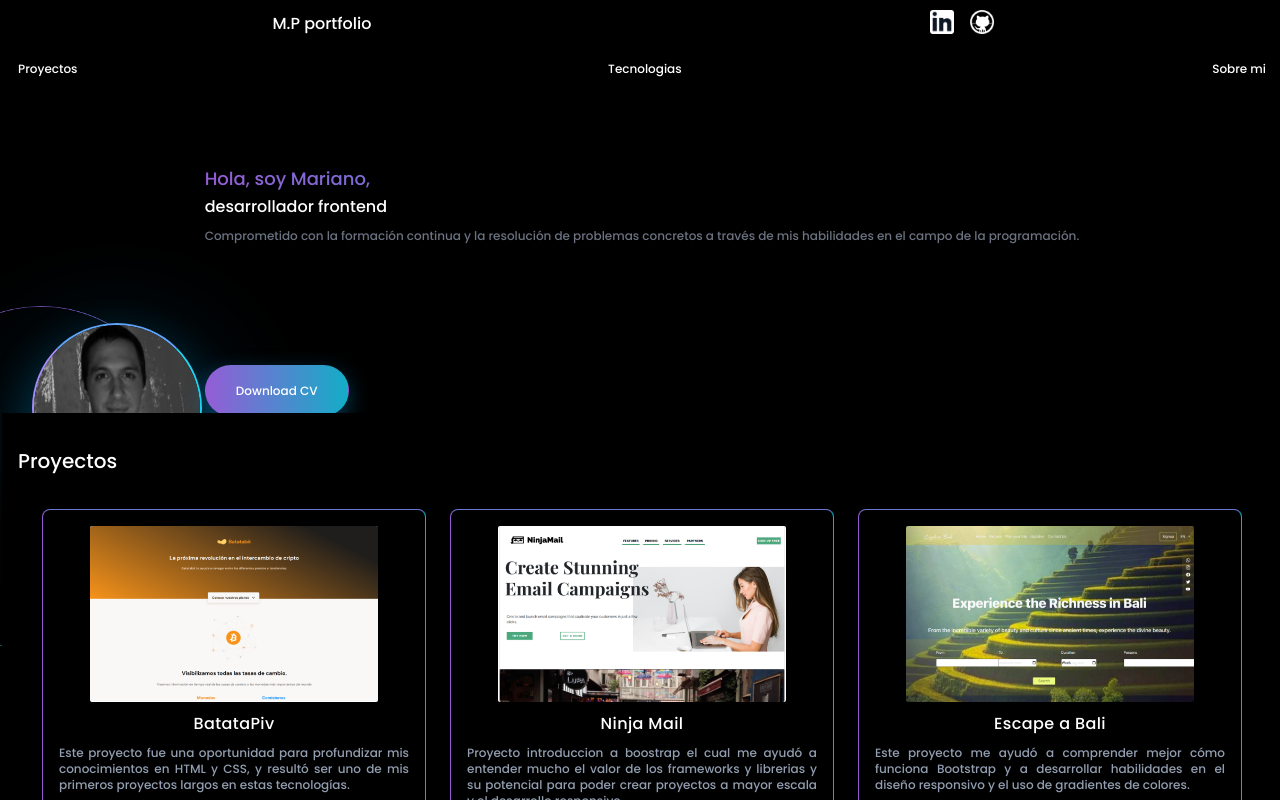
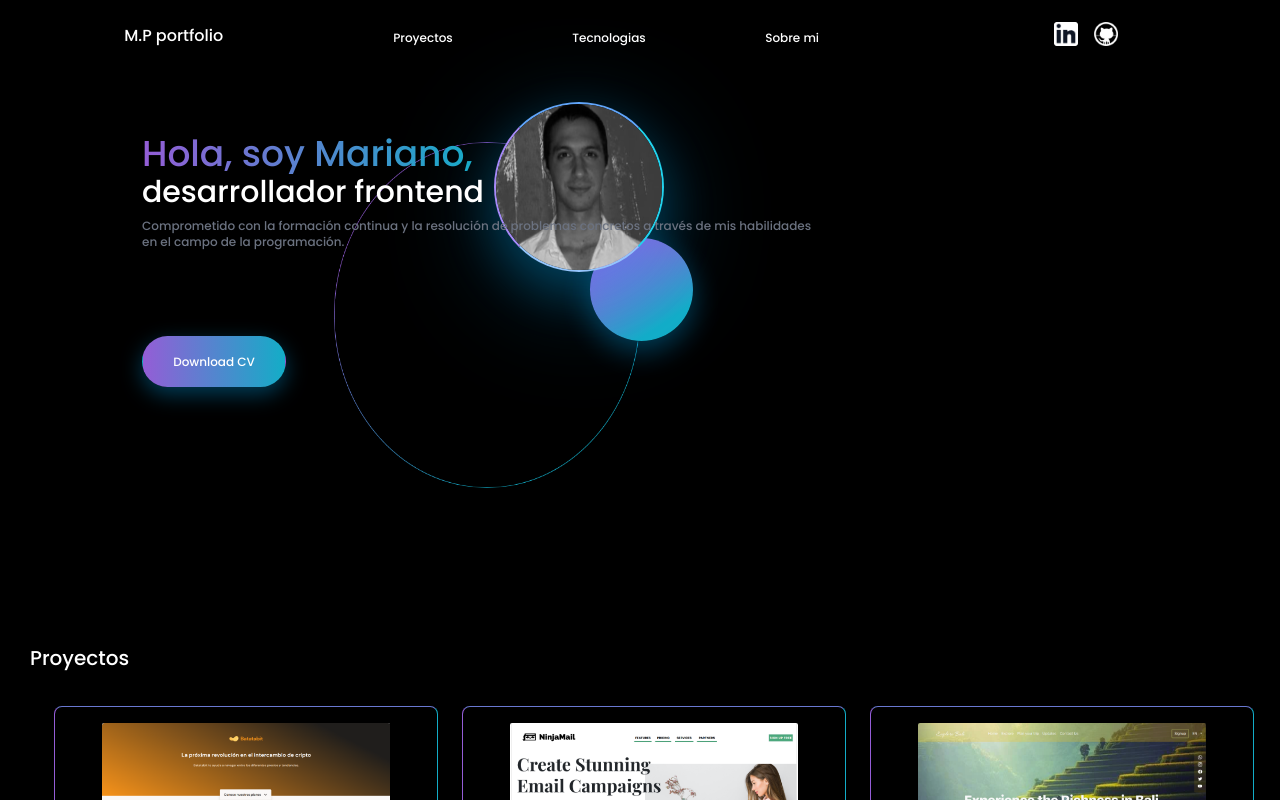
Before and after one commit to Marianopiv/portfolio-piv, a React (Vite) app: page / in a window 1280 px wide. Shown: the top 800 px of the page. Built offline with nearby package versions, Linux system fonts and the light colour scheme.

Commit message:
ajusto tamaño

```diff
--- a/src/App.jsx
+++ b/src/App.jsx
@@ -5,7 +5,7 @@ import 'animate.css';
 
 function App() {
   return (
-    <div className="App animate__animated animate__fadeIn">
+    <div className="App animate__animated animate__fadeIn p-3">
       <Home/>
     </div>
   )
--- a/src/components/home/Home.jsx
+++ b/src/components/home/Home.jsx
@@ -1,47 +1,47 @@
 import React from "react";
 import NavBar from "../navBar/NavBar";
-import cvpic from "../../assets/cvpic.png";
 import AboutMe from "../aboutMe/AboutMe";
-import Button from "../../UI/Button";
 import Portfolio from "../portfolio/Portfolio";
 import "animate.css";
 import Tecnologias from "../tecnologias/Tecnologias";
 import "./home.css";
 import ellipse14 from "../../assets/Ellipse 14.png";
-import ellipse15 from "../../assets/Ellipse 15.png";
 import withBg from "../../assets/black-white.png";
 import Footer from "../footer/Footer";
 const Home = () => {
-  function handleClick(section) {
-    const contactoSection = document.querySelector(`#${section}`);
-    contactoSection.scrollIntoView({ behavior: "smooth" });
-  }
   return (
     <>
       <NavBar />
-      <div className="drop-shadow-2xl bg-black text-white font-serif text-left flex flex-col pt-4 py-0 sm:h-80 sm:items-center">
+      <div className="drop-shadow-2xl bg-black text-white font-serif text-left flex flex-col pt-4 py-0 sm:items-center">
         <div className="animate__animated animate__fadeIn sm:animate__fadeInLeft py-4 px-10 sm:px-32 flex flex-col justify-center poppins ">
-          <div className="flex flex-col justify-center mt-4 sm:mt-10">
-            <h3 className="title text-lg font-black">Hola, soy Mariano,</h3>
-            <h3 className="text-white"> desarrollador frontend</h3>
-            <p className="text-xs text-gray-500 mt-2">
+          <div className="flex flex-col justify-center sm:justify-start mt-4 sm:mt-10 sm:flex-row sm:flex-wrap">
+            <div className="sm:z-20">
+              <h3 className="title text-lg font-black sm:text-4xl">
+                Hola, soy Mariano,
+              </h3>
+              <h3 className="text-white sm:text-3xl">
+                {" "}
+                desarrollador frontend
+              </h3>
+            </div>
+            <p className="text-xs text-gray-500 mt-2 sm:w-2/3 ">
               Comprometido con la formación continua y la resolución de
               problemas concretos a través de mis habilidades en el campo de la
               programación.
             </p>
-            <div className="h-96 z-50">
+            <div className="h-96 sm:h-58  z-50 sm:-z-20">
               <img
-                className="absolute ellipse-14 rounded-full "
+                className="absolute ellipse-14 rounded-full sm:left-80 sm:top-20 "
                 src={ellipse14}
                 alt=""
               />
-              <div className="absolute ellipse-15 rounded-full"></div>
+              <div className="absolute ellipse-15 rounded-full sm:left-135 sm:top-44"></div>
               <img
-                className="absolute cv border-2 border-r-cyan-400 border-l-violet-400 border-t-blue-400 border-b-blue-300"
+                className="absolute cv border-2 border-r-cyan-400 border-l-violet-400 border-t-blue-400 border-b-blue-300 sm:left-120 sm:top-10"
                 src={withBg}
                 alt=""
               />
-              <div className="absolute top-3/4 mt-8 right-26">
+              <div className="absolute top-3/4 mt-8 sm:mt-0 right-26 sm:top-2/4 sm:left-32">
                 <button className="btn-class w-36 h-12 text-xs pb-8">
                   Download CV
                 </button>
@@ -53,7 +53,7 @@ const Home = () => {
       <Portfolio />
         <Tecnologias />
         <AboutMe />
-        <Footer />
+      <Footer />
     </>
   );
 };
--- a/src/components/home/home.css
+++ b/src/components/home/home.css
@@ -123,3 +123,12 @@ line-height: 21px;
 .btnBlack {
     background: black!important;
 }
+
+@media (min-width: 640px) {
+    .sm\:left-120 {
+        left: 30rem;
+    }
+    .sm\:left-135 {
+        left: 36rem;
+    }
+}
--- a/src/components/navBar/NavBar.jsx
+++ b/src/components/navBar/NavBar.jsx
@@ -6,18 +6,18 @@ const NavBar = () => {
   const { handleClick } = useMostrar();
   return (
     <>
-      <div className="border-0 w-full bg-black text-white relative">
-        <div className="">
-          <div className="flex py-2">
-            <p className="w-2/4">M.P portfolio</p>
-            <div className="flex gap-4 justify-center w-2/4">
+      <div className="border-0 w-full bg-black text-white relative sm:flex sm:px-4">
+        <div className="sm:w-1/4">
+          <div className="flex py-2 justify-center">
+            <p className="">M.P portfolio</p>
+            <div className="flex gap-4 justify-center w-2/4 sm:hidden">
               {icons.map((item, index) => (
                 <img key={index} className="w-6 h-6" src={item} alt="" />
               ))}
             </div>
           </div>
         </div>
-        <div className="flex p-4 items-center justify-between ">
+        <div className="flex p-4 items-center justify-between sm:justify-around sm:w-1/2">
           <p className="text-xs hover:cursor-pointer " onClick={() => handleClick("portfolio")}>
             Proyectos
           </p>
@@ -28,6 +28,11 @@ const NavBar = () => {
             Sobre mi
           </p>
         </div>
+        <div className="sm:flex gap-4 justify-center w-1/3 py-2 hidden ">
+              {icons.map((item, index) => (
+                <img key={index} className="w-6 h-6" src={item} alt="" />
+              ))}
+            </div>
 
       </div>
     </>
```
